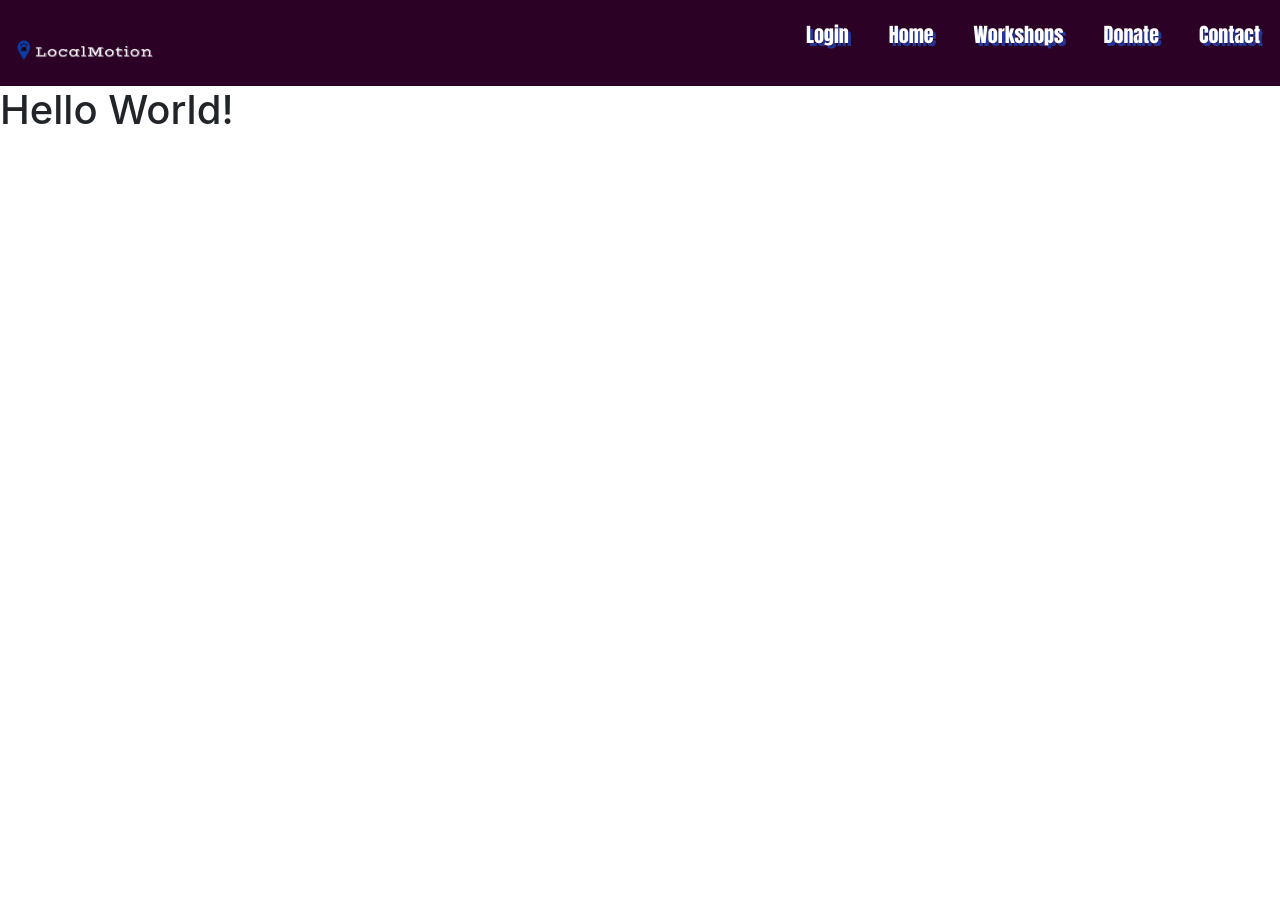
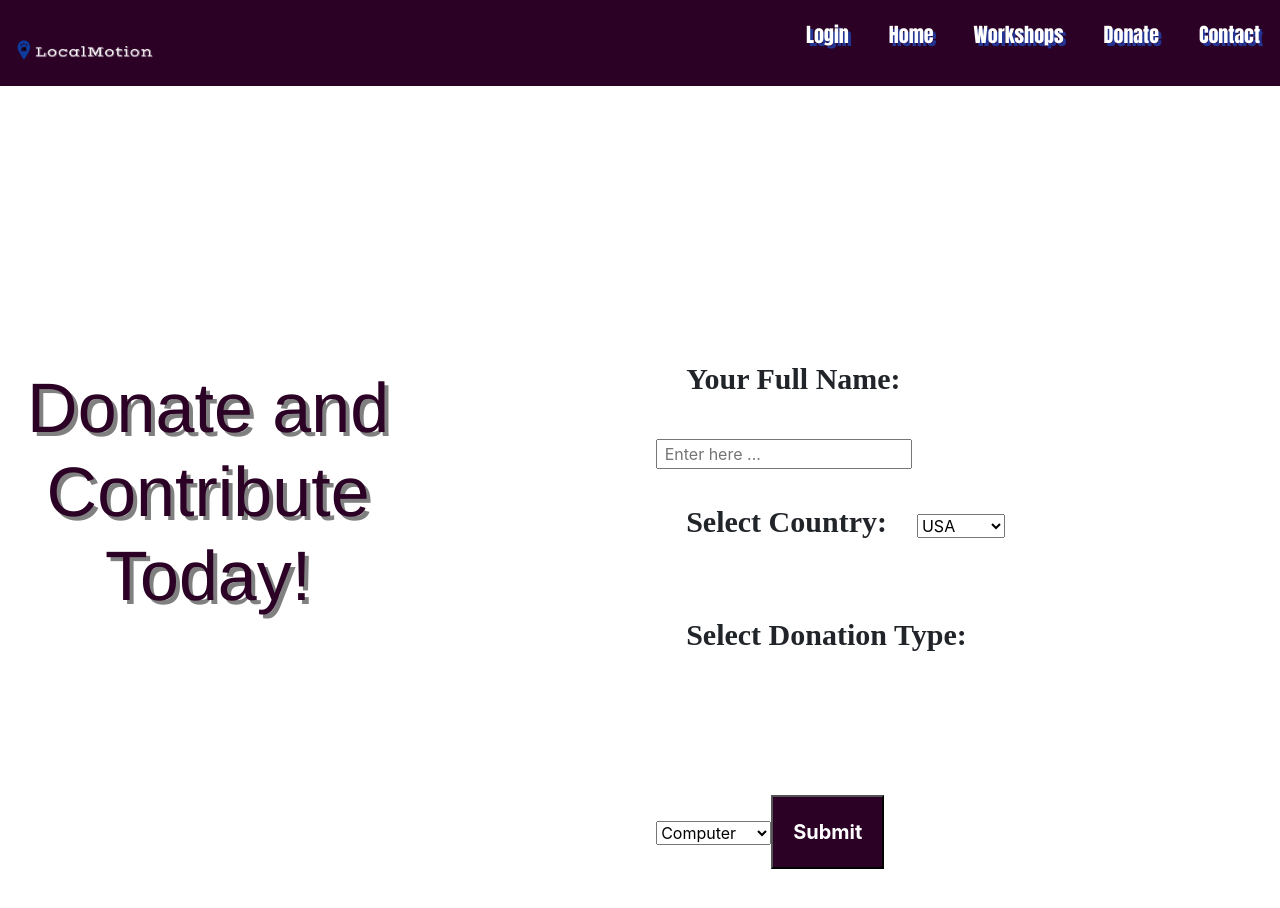
Before and after one commit to regharris/Local-motion-hackathon, a React (Create React App) app: page /donate in a window 1280 px wide. Shown: the top 908 px of the page. Before the commit the page ends 800 px from the top, so only its background shows below. Built offline with nearby package versions, Linux system fonts and the light colour scheme.

Commit message:
final changes

```diff
--- a/src/CSS/Partials/Donate.css
+++ b/src/CSS/Partials/Donate.css
@@ -0,0 +1,34 @@
+
+.formconatiner{
+ margin: 240px;
+}
+
+.labels{
+    padding: 30px;
+    font-size: 30px;
+    font-family: 'Times New Roman', Times, serif;
+    font-weight: bold;
+}
+
+.mainContainer{
+    display: flex;
+    justify-content: flex-end;
+}
+
+.donateTitle{
+    font-size: 70px;
+  padding-top: 280px;
+  text-align: center;
+  color: rgb(43, 1, 37);
+  text-shadow: 4px 4px grey;
+  font-family: 'Franklin Gothic Medium', 'Arial Narrow', Arial, sans-serif;
+}
+
+.buttonSubmit{
+    padding: 20px;
+   margin-top: 100px;
+   background-color: rgb(43, 1, 37);
+   color: white;
+   font-size: 20px;
+   font-weight: bold;
+}
--- a/src/CSS/Partials/Home.css
+++ b/src/CSS/Partials/Home.css
@@ -71,16 +71,19 @@ text-shadow: 3px 3px grey;
     font-size: 45px;
     color: rgb(43, 1, 37);
     text-shadow: 3px 3px grey;
+    margin: 150px 0 100px 0;
 }
 
 .titleh4{
  font-size: 30px;
  color: rgb(43, 1, 37);
  text-decoration: underline;
+ margin: 0 0 40px 0;
 }
 
 .lists{
     list-style: none;
+    margin: 30px 0;
 }
 
 .items{
--- a/src/CSS/Partials/Workshops.css
+++ b/src/CSS/Partials/Workshops.css
@@ -1,57 +1,64 @@
 /* HERO */
 
-.sloganWork{
+.sloganWork {
   color: whitesmoke;
   font-size: 70px;
   text-shadow: 3px 3px rgb(21, 211, 186);
 }
 
-.sloganContainerWork{
+.sloganContainerWork {
   position: absolute;
   top: 40%;
   bottom: 50%;
   transform: translate(17%, -50%);
 }
 
- .workshopsListContainer{
+.workshopsListContainer {
   list-style: none;
   display: flex;
   justify-content: space-between;
 }
 
- .workshopsList{
+.workshopsList {
   font-size: 30px;
   color: rgb(21, 211, 186);
 }
 
-
 /* RESUME WORKSOPS DESCRIPTIONS */
 
-.workshopsContainer{
+.workshopsContainer {
   display: inline-block;
   text-align: center;
   margin: 100px 250px;
 }
 
-.WorkshopsMainTitle{
+.WorkshopsMainTitle {
   font-size: 60px;
-    color:rgb(56, 1, 48);
+  color: rgb(56, 1, 48);
 }
 
-.WorkshopsTitle{
+.WorkshopsTitle {
   margin: 70px 0;
   font-size: 40px;
+  color: rgb(56, 1, 48);
+  text-decoration: underline;
 }
 
- .listWorkshopsContainer{
+.listWorkshopsContainer {
   list-style: none;
 }
 
- .descriptionList{
-
+.descriptionList {
+  font-size: 25px;
+  padding: 5px;
 }
 
+.paragraph {
+  font-size: 30px;
+  font-family: 'Times New Roman', Times, serif;
+}
 
-.paragraph{
-    font-size: 30px;
+.columnContainer {
+  border: 5px solid rgb(43, 1, 37);
+  margin: 80px 0;
 }
--- a/src/Components/Donate/Donate.jsx
+++ b/src/Components/Donate/Donate.jsx
@@ -2,7 +2,34 @@ import React from "react";
 
 function Donate() {
     return(
-        <h1>Hello World!</h1>
+        <div className="mainContainer">
+            <h1 className="donateTitle">Donate and Contribute Today!</h1>
+        <div>
+        <form className="formconatiner">
+            <label for="fullname" className="labels">Your Full Name:</label>
+            <input type="text" className="fullname" name="fullname" placeholder=" Enter here ..." />
+
+            <label for="country" className="labels">Select Country:</label>
+            <select className="selectCountry" name="country">
+                <option value="usa">USA</option>
+                <option value="uk">UK</option>
+                <option value="canada">Canada</option>
+                <option value="australia">Australia</option>
+                <option value="qatar">Qatar</option>
+                <option value="uae">UAE</option>
+            </select>
+
+            <label for="donation" className="labels">Select Donation Type:</label>
+            <select className="donationSelector" name="country">
+                <option value="computer">Computer</option>
+                <option value="currency">Currency</option>
+                <option value="certification">Certification</option>
+                <option value="workAttire">Work Attire</option>
+            </select>
+            <input type="submit" value="Submit" className="buttonSubmit"></input>
+        </form>
+        </div>
+        </div>
     )
 }
 
--- a/src/Components/Workshops/Workshops.jsx
+++ b/src/Components/Workshops/Workshops.jsx
@@ -27,24 +27,30 @@ function Workshops() {
           Everyone will learn something new out of these workshops and become
           even prouder of themselves!{" "}
         </p>
+        <div className="columnContainer">
           <h2 className="WorkshopsTitle">Resume Workshop</h2>
           <ul className="listWorkshopsContainer">
-          <li className="descriptionList">stuff</li>
-          <li className="descriptionList">stuff</li>
-          <li className="descriptionList">stuff</li>
+            <li className="descriptionList">Organization and Neatness</li>
+            <li className="descriptionList">Correctness and Precision</li>
+            <li className="descriptionList">Persuasion and Credibility</li>
           </ul>
+        </div>
+        <div className="columnContainer">
           <h2 className="WorkshopsTitle">Financial Workshop</h2>
           <ul className="listWorkshopsContainer">
-          <li className="descriptionList">stuff</li>
-          <li className="descriptionList">stuff</li>
-          <li className="descriptionList">stuff</li>
+            <li className="descriptionList">Informative in decision making</li>
+            <li className="descriptionList">Plan of action for savings</li>
+            <li className="descriptionList">Arragements to meet goals</li>
           </ul>
+        </div>
+        <div className="columnContainer">
           <h2 className="WorkshopsTitle">Communications Workshop</h2>
           <ul className="listWorkshopsContainer">
-          <li className="descriptionList">stuff</li>
-          <li className="descriptionList">stuff</li>
-          <li className="descriptionList">stuff</li>
+            <li className="descriptionList">Improve effective communication</li>
+            <li className="descriptionList">Use of suitable terminalogy</li>
+            <li className="descriptionList">Enhance Network</li>
           </ul>
+        </div>
       </div>
     </>
   );
```
Lines whose indentation alone changed are shown as unchanged.
